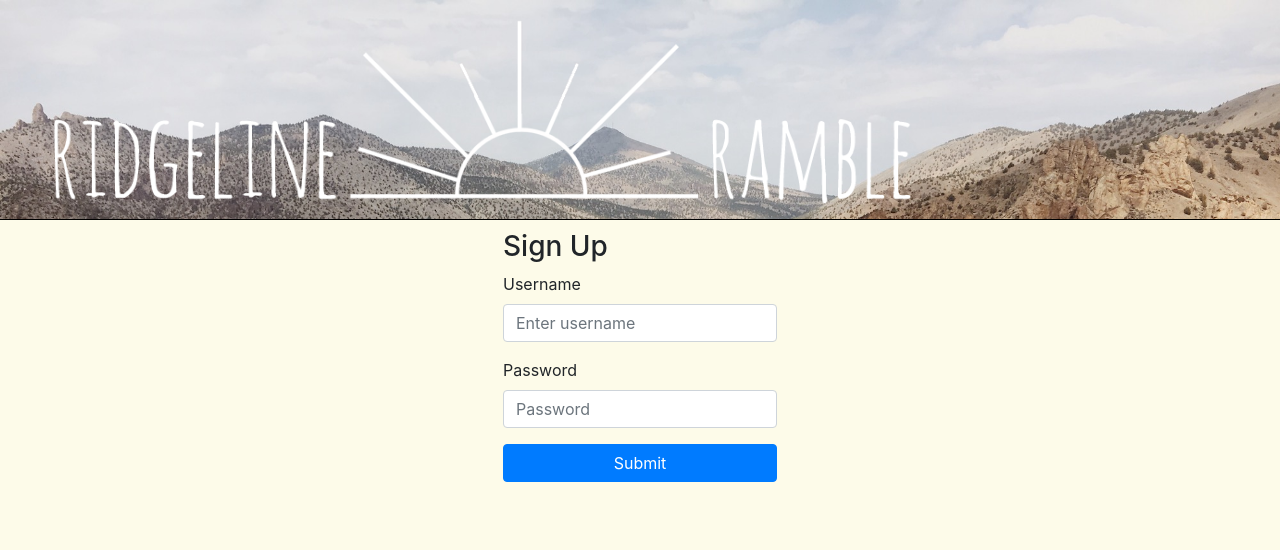
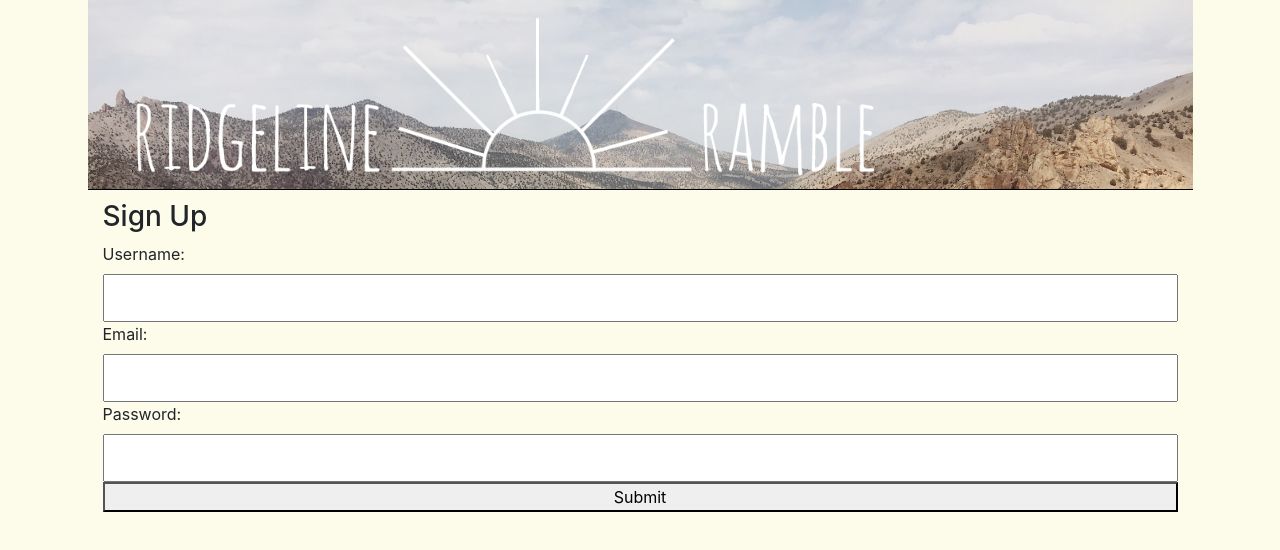
Before and after one commit to jpettett/ridgelineramble-frontend, a React (Create React App) app: page /signup in a window 1280 px wide. Shown: the top 550 px of the page. Built offline with nearby package versions, Linux system fonts and the light colour scheme.

Commit message:
can create users but not log in

```diff
--- a/src/App.js
+++ b/src/App.js
@@ -1,16 +1,21 @@
-import React from 'react';
+import React, { useState } from 'react';
 import './App.css';
 import 'bootstrap/dist/css/bootstrap.min.css';
 import Home from './components/Home';
 import ShowPost from './components/ShowPost';
 import NewPost from './components/NewPost';
-import { Route, Switch, Link } from 'react-router-dom';
+import { Route, Switch, Link, Redirect } from 'react-router-dom';
+import { UserContext } from './UserContext';
 import EditPost from './components/EditPost';
 import SignIn from './components/SignIn';
 import SignUp from './components/SignUp';
 
-const App = () => (
-  <>
+function App() {
+  //user state
+  const [user, setUser] = useState(null);
+  return (
+    <div>
+      <UserContext.Provider value={{ user, setUser }}>
         <header>
           <Link to="/home">
             <img
@@ -24,16 +29,48 @@ const App = () => (
         <main>
           <div>
             <Switch>
-          <Route exact path="/" component={SignIn} />
+              <Route exact path="/signin" component={SignIn} />
               <Route exact path="/signup" component={SignUp} />
               <Route exact path="/home" component={Home} />
-          <Route exact path="/post/:id" component={ShowPost} />
-          <Route exact path="/newpost" component={NewPost} />
-          <Route exact path="/post/:id/edit" component={EditPost} />
+              <Route
+                exact
+                path="/post/:id"
+                render={props => {
+                  if (user) {
+                    return <ShowPost {...props} />;
+                  } else {
+                    return <Redirect to="/" />;
+                  }
+                }}
+              />
+              <Route
+                exact
+                path="/newpost"
+                render={props => {
+                  if (user) {
+                    return <NewPost {...props} />;
+                  } else {
+                    return <Redirect to="/" />;
+                  }
+                }}
+              />
+              <Route
+                exact
+                path="/post/:id/edit"
+                render={props => {
+                  if (user) {
+                    return <EditPost {...props} />;
+                  } else {
+                    return <Redirect to="/" />;
+                  }
+                }}
+              />
             </Switch>
           </div>
         </main>
-  </>
+      </UserContext.Provider>
+    </div>
   );
+}
 
 export default App;
--- /dev/null
+++ b/src/UserContext.js
@@ -0,0 +1,3 @@
+import { createContext } from 'react';
+
+export const UserContext = createContext(null);
--- /dev/null
+++ b/src/components/AuthForm.js
@@ -0,0 +1,41 @@
+import React from 'react';
+
+function AuthForm({ credentials, handleChange, handleSubmit }) {
+  return (
+    <form onSubmit={handleSubmit}>
+      <>
+        <label htmlFor="username">Username:</label>
+        <input
+          name="username"
+          value={credentials.name}
+          onChange={handleChange}
+          id="username"
+          type="text"
+          required
+        ></input>
+      </>
+
+      <label htmlFor="email">Email:</label>
+      <input
+        name="email"
+        value={credentials.email}
+        onChange={handleChange}
+        id="email"
+        type="email"
+        required
+      ></input>
+      <label htmlFor="password">Password:</label>
+      <input
+        name="password"
+        value={credentials.password}
+        onChange={handleChange}
+        id="password"
+        type="password"
+        required
+      ></input>
+      <button type="submit">Submit</button>
+    </form>
+  );
+}
+
+export default AuthForm;
--- a/src/components/EditPost.js
+++ b/src/components/EditPost.js
@@ -1,14 +1,17 @@
-import React, { useState, useEffect } from 'react';
+import React, { useState, useEffect, useContext } from 'react';
 import { Redirect } from 'react-router-dom';
+import { UserContext } from '../UserContext';
 import Form from './Form';
+import { APIURL } from '../config';
 
 function EditPost({ match }) {
-  const url = `https://young-spire-13129.herokuapp.com/post/${match.params.id}`;
+  const url = `${APIURL}/post/${match.params.id}`;
 
   const [post, setPost] = useState({});
   const [deleted, setDeleted] = useState(false);
 
   const [createdId, setCreatedId] = useState(null);
+  const { user } = useContext(UserContext);
 
   useEffect(() => {
     fetch(url)
@@ -30,7 +33,8 @@ function EditPost({ match }) {
     fetch(url, {
       method: 'PUT',
       headers: {
-        'content-type': 'application/json; charset=UTF-8'
+        'content-type': 'application/json; charset=UTF-8',
+        Authorization: `Bearer ${user.token}`
       },
       body: JSON.stringify(post)
     })
@@ -43,7 +47,10 @@ function EditPost({ match }) {
 
   //delete post and redirect to home page
   function deletePost(event) {
-    fetch(url, { method: 'DELETE' })
+    fetch(url, {
+      method: 'DELETE',
+      headers: { Authorization: `Bearer ${user.token}` }
+    })
       .then(res => {
         setDeleted(true);
       })
--- a/src/components/NewPost.js
+++ b/src/components/NewPost.js
@@ -1,15 +1,25 @@
-import React, { useState, useEffect } from 'react';
+import React, { useState, useEffect, useContext } from 'react';
 import { Redirect } from 'react-router-dom';
 import Form from './Form';
+import { APIURL } from '../config';
+import { UserContext } from '../UserContext';
 
 function NewPost() {
+  const { user } = useContext(UserContext);
   const [post, setPost] = useState({});
   const [createdId, setCreatedId] = useState(null);
 
   function getPosts() {
-    const url = `https://young-spire-13129.herokuapp.com/`;
+    const url = `${APIURL}`;
 
-    fetch(url)
+    fetch(url, {
+      method: 'POST',
+      headers: {
+        'content-type': 'application/json',
+        Authorization: `Bearer ${user.token}`
+      },
+      body: JSON.stringify(post)
+    })
       .then(res => res.json())
       .then(data => {
         setPost(data);
@@ -17,9 +27,9 @@ function NewPost() {
       .catch(console.error);
   }
 
-  useEffect(() => {
-    getPosts();
-  }, []);
+  // useEffect(() => {
+  //   getPosts();
+  // }, []);
 
   const handleChange = function(event) {
     event.persist();
@@ -31,11 +41,12 @@ function NewPost() {
   function handleSubmit(event) {
     event.preventDefault();
 
-    const url = 'https://young-spire-13129.herokuapp.com';
+    const url = `${APIURL}`;
     fetch(url, {
       method: 'POST',
       headers: {
-        'content-type': 'application/json'
+        'content-type': 'application/json',
+        Authorization: `Bearer ${user.token}`
       },
       body: JSON.stringify(post)
     })
--- a/src/components/SignIn.js
+++ b/src/components/SignIn.js
@@ -1,31 +1,81 @@
-import React from 'react';
-import { Form, Button } from 'react-bootstrap';
-import { Link } from 'react-router-dom';
-import '../Landing.css';
+import React, { useState, useContext } from 'react';
+import { Redirect } from 'react-router-dom';
+import AuthForm from './AuthForm';
+import { UserContext } from '../UserContext';
+import { APIURL } from '../config';
 
-const SignIn = () => (
-  <div>
-    <h3>Sign In</h3>
-    <div className="signIn">
-      <Form>
-        <Form.Group controlId="formBasicEmail">
-          <Form.Label>Username</Form.Label>
-          <Form.Control type="user" placeholder="Enter username" />
-        </Form.Group>
+function SignIn(props) {
+  const { user, setUser } = useContext(UserContext);
+  const { state: historyState } = props.history.location;
+  const initialState = {
+    name: historyState ? historyState.name : '',
+    email: historyState ? historyState.email : '',
+    password: historyState ? historyState.password : ''
+  };
+  const url = `${APIURL}/users/`;
+  const [credentials, setCredentials] = useState(initialState);
+  const [error, setError] = useState(false);
+  const handleChange = event => {
+    setCredentials({ ...credentials, [event.target.name]: event.target.value });
+  };
+  const handleSubmit = event => {
+    event.preventDefault();
+    fetch(url, {
+      method: 'POST',
+      headers: {
+        'content-type': 'application/json; charset=UTF-8'
+      },
+      body: JSON.stringify(credentials)
+    })
+      .then(res => res.json())
+      .then(setUser)
+      .catch(setError);
+  };
 
-        <Form.Group controlId="formBasicPassword">
-          <Form.Label>Password</Form.Label>
-          <Form.Control type="password" placeholder="Password" />
-        </Form.Group>
-        <Button variant="primary" type="submit">
-          Submit
-        </Button>
-      </Form>
+  if (user) {
+    return <Redirect to="/home" />;
+  }
+  return (
+    <div>
+      <h3>Sign In</h3>
+      {/* {historyState && (
+        <h4
+          style={{
+            color: 'white',
+            background: 'green',
+            padding: '1rem',
+            position: 'relative',
+            cursor: 'pointer',
+            userSelect: 'none'
+          }}
+        >
+          Thanks for signing up! Please enter your password.
+        </h4>
+      )}
+      {error && (
+        <h4
+          style={{
+            color: 'white',
+            background: 'red',
+            padding: '1rem',
+            position: 'relative',
+            cursor: 'pointer',
+            userSelect: 'none'
+          }}
+          onClick={() => setError(false)}
+        >
+          Sorry, something went wrong. Please try again!
+          <span style={{ position: 'absolute', right: '.75rem', top: '.5rem' }}>
+            ✕
+          </span>
+        </h4>
+      )} */}
+      <AuthForm
+        credentials={credentials}
+        handleChange={handleChange}
+        handleSubmit={handleSubmit}
+      />
     </div>
-    <Link to="/signup">
-      <h4>Not a member yet? Sign up for a free account!</h4>
-    </Link>
-  </div>
-);
-
+  );
+}
 export default SignIn;
--- a/src/components/SignUp.js
+++ b/src/components/SignUp.js
@@ -1,26 +1,72 @@
-import React from 'react';
-import { Form, Button } from 'react-bootstrap';
+import React, { useState } from 'react';
+import { Redirect } from 'react-router-dom'; // This could also be done with the useHistory hook!
+import AuthForm from './AuthForm';
+import { APIURL } from '../config';
 
-const SignUp = () => (
-  <div>
-    <h3>Sign Up</h3>
-    <div className="signUp">
-      <Form>
-        <Form.Group controlId="formBasicEmail">
-          <Form.Label>Username</Form.Label>
-          <Form.Control type="user" placeholder="Enter username" />
-        </Form.Group>
-
-        <Form.Group controlId="formBasicPassword">
-          <Form.Label>Password</Form.Label>
-          <Form.Control type="password" placeholder="Password" />
-        </Form.Group>
-        <Button variant="primary" type="submit">
-          Submit
-        </Button>
-      </Form>
+function SignUp() {
+  const initialState = {
+    username: '',
+    email: '',
+    password: ''
+  };
+  const url = `${APIURL}/users/`;
+  const [credentials, setCredentials] = useState(initialState);
+  const [redirect, setRedirect] = useState(null);
+  const [error, setError] = useState(false);
+  const handleChange = event => {
+    setCredentials({ ...credentials, [event.target.name]: event.target.value });
+  };
+  const handleSubmit = event => {
+    event.preventDefault();
+    fetch(url, {
+      method: 'POST',
+      headers: {
+        'content-type': 'application/json; charset=UTF-8'
+      },
+      body: JSON.stringify(credentials)
+    })
+      .then(res => res.json())
+      .then(setRedirect)
+      .catch(setError);
+  };
+  if (redirect) {
+    return (
+      <Redirect
+        to={{
+          pathname: '/signin',
+          state: credentials // passing state allows us to prepopulate the signin form
+        }}
+      />
+    );
+  }
+  return (
+    <div>
+      <h3>Sign Up</h3>
+      {error && (
+        <h4
+          style={{
+            color: 'white',
+            background: 'red',
+            padding: '1rem',
+            position: 'relative',
+            cursor: 'pointer',
+            userSelect: 'none'
+          }}
+          onClick={() => setError(false)}
+        >
+          Sorry, something went wrong. Please try again!
+          <span style={{ position: 'absolute', right: '.75rem', top: '.5rem' }}>
+            ✕
+          </span>
+        </h4>
+      )}
+      <AuthForm
+        credentials={credentials}
+        handleChange={handleChange}
+        handleSubmit={handleSubmit}
+      />
     </div>
-  </div>
-);
+  );
+}
 
 export default SignUp;
--- /dev/null
+++ b/src/config.js
@@ -0,0 +1,4 @@
+export const APIURL =
+  window.location.hostname === 'localhost'
+    ? 'http://localhost:8000'
+    : 'https://young-spire-13129.herokuapp.com/';
```
Also changed, not shown: src/components/Home.js (+32 -8 lines), src/components/ShowPost.js (+18 -8 lines). Lines whose indentation alone changed are shown as unchanged.
